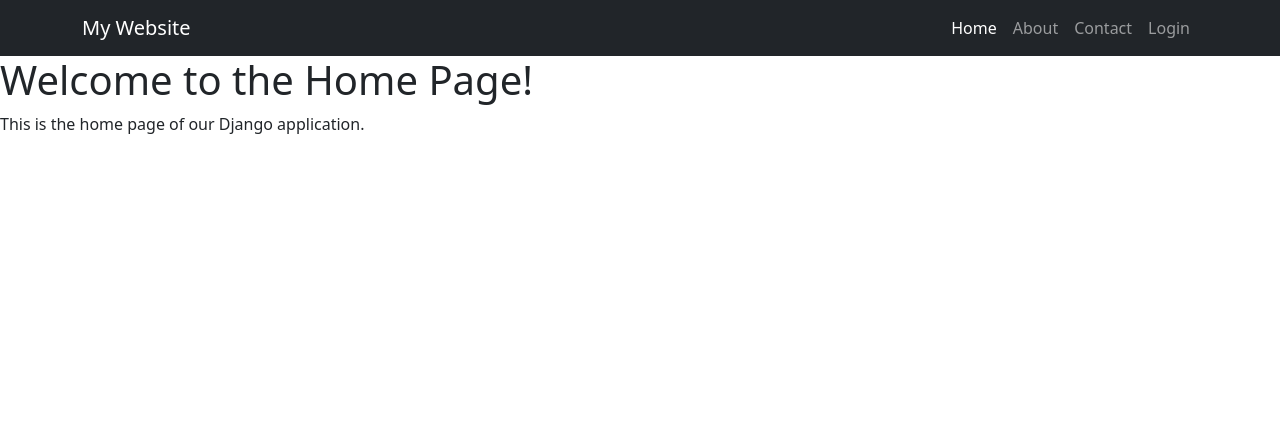
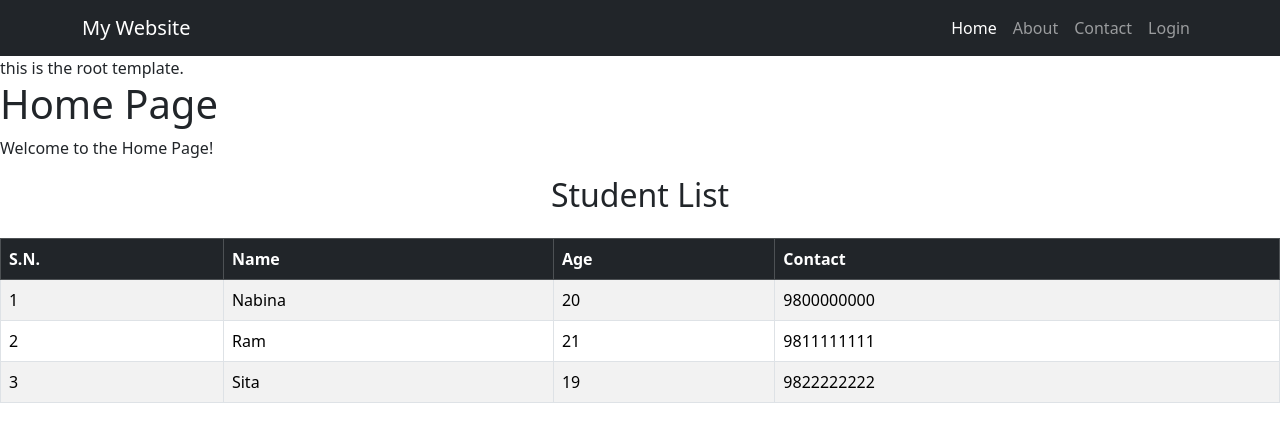
Before and after one commit to Nabina64/Python, a Django app: page / in a window 1280 px wide. Shown: the top 442 px of the page. Run offline with Django 5.2, Linux system fonts and the light colour scheme.

Commit message:
urls,templates

```diff
--- a/django/home/templates/about.html
+++ /dev/null
@@ -1,2 +0,0 @@
-<h1>About Us</h1>
-<p>{{ message }}</p>
--- a/django/home/templates/contact.html
+++ /dev/null
@@ -1,2 +0,0 @@
-<h1>Contact Us</h1>
-<p>{{ message }}</p>
--- /dev/null
+++ b/django/home/templates/home/base.html
@@ -0,0 +1,6 @@
+{% extends "home/root.html" %}
+{% block title %}{{ title }}{% endblock title %}
+
+{% block body %}
+
+{% endblock body %}
--- /dev/null
+++ b/django/home/templates/home/index.html
@@ -0,0 +1,32 @@
+{% extends "home/root.html" %}
+    {% block title %}{{ title }}{% endblock title %}
+
+    {% block body %}
+    <h1>{{ heading }}</h1>
+    <p>{{ message }}</p>
+
+    <h2 class="text-center mb-4">Student List</h2>
+
+        <table class="table table-bordered table-striped table-hover">
+            <thead class="table-dark">
+                <tr>
+                    <th>S.N.</th>
+                    <th>Name</th>
+                    <th>Age</th>
+                    <th>Contact</th>
+                </tr>
+            </thead>
+
+            <tbody>
+                {% for student in students %}
+                <tr>
+                    <td>{{ forloop.counter }}</td>
+                    <td>{{ student.name }}</td>
+                    <td>{{ student.age }}</td>
+                    <td>{{ student.contact }}</td>
+                </tr>
+                {% endfor %}
+            </tbody>
+
+        </table>
+        {% endblock body %}
--- a/django/home/templates/index.html
+++ b/django/home/templates/home/root.html
@@ -1,15 +1,15 @@
-<!doctype html>
+<!DOCTYPE html>
 <html lang="en">
-  <head>
-    <meta charset="UTF-8" />
-    <meta name="viewport" content="width=device-width, initial-scale=1.0" />
-    <title>{{ title }}</title>
+<head>
+    <meta charset="UTF-8">
+    <meta name="viewport" content="width=device-width, initial-scale=1.0">
     <link
       href="https://cdn.jsdelivr.net/npm/bootstrap@5.3.8/dist/css/bootstrap.min.css"
       rel="stylesheet"
     />
-  </head>
-  <body>
+    <title>{% block title %}{% endblock title %}</title>
+</head>
+<body>
     <nav class="navbar navbar-expand-lg bg-dark navbar-dark">
       <div class="container">
         <!-- Logo / Brand -->
@@ -47,8 +47,8 @@
         </div>
       </div>
     </nav>
-    <h1>{{ h1 }}</h1>
-    <p>{{ message }}</p>
+    this is the root template.
+    {% block body %}{% endblock body %}
     <script src="https://cdn.jsdelivr.net/npm/bootstrap@5.3.8/dist/js/bootstrap.bundle.min.js"></script>
-  </body>
+</body>
 </html>
--- a/django/home/urls.py
+++ b/django/home/urls.py
@@ -5,7 +5,7 @@ urlpatterns = [
     path('', views.home, name='home'),
     path('contact/', views.contact, name='contact'),
     path('about/', views.about, name='about'),
-    path('home/', views.home, name='home'),
-
+    path('root/', views.root, name='root'),
+    path('base/', views.base, name='base'),
 
 ]
--- a/django/home/views.py
+++ b/django/home/views.py
@@ -6,28 +6,51 @@ from django.http import HttpResponse
 
 def home(request):
     context = {
-        'title': 'Home Page',
+        'title': 'Index',
+        'heading': ' Home Page',
         'message': 'Welcome to the Home Page!',
+        'students': [
+    {
+        "name": "Nabina",
+        "age": 20,
+        "contact": "9800000000"
+    },
+    {
+        "name": "Ram",
+        "age": 21,
+        "contact": "9811111111"
+    },
+    {
+        "name": "Sita",
+        "age": 19,
+        "contact": "9822222222"
     }
-    return render(request, 'index.html', context)
+]
+    }
+    return render(request, 'home/index.html', context)
 def contact(request):
     context = {
         'title': 'Contact Us',
         'message': 'This is the contact page.',
     }
-    return render(request, 'contact.html', context)
+    return render(request, 'home/contact.html', context)
 
 def about(request):
     context = {
         'title': 'About Us',
         'message': 'This is the about page.',
     }
-    return render(request, 'about.html', context)
+    return render(request, 'home/about.html', context)
 
-def home(request):
+def root(request):
     context = {
-        'title': 'Home Page',
-        'h1': 'Welcome to the Home Page!',
-        'message': 'This is the home page of our Django application.',
+        'title': 'Root Page',
+        'message': 'This is the root page.',
     }
-    return render(request, 'index.html', context)
+    return render(request, 'home/root.html', context)
+def base(request):
+    context = {
+        'title': 'Base Page',
+        'message': 'This is the base page.',
+    }
+    return render(request, 'home/base.html', context)
--- a/django/project/urls.py
+++ b/django/project/urls.py
@@ -22,4 +22,6 @@ urlpatterns = [
     path('', include('home.urls')),
     path('contact/', include('home.urls')),
     path('about/', include('home.urls')),
+    path('root/', include('home.urls')),
+    path('base/', include('home.urls')),
 ]
```
Also changed, not shown: django/home/templates/base.html (deleted, +0 -15 lines), django/home/templates/home/about.html (renamed from django/home/templates/home.html, +5 -3 lines), django/home/templates/home/contact.html (added, +9 -0 lines), 1 other file.
